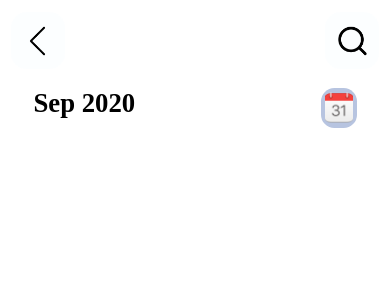
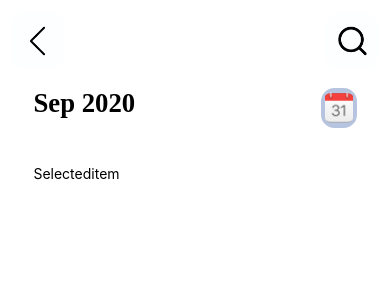
Before and after one commit to Mansoorali121/React-Native-Interview-Preparation, a React Native app: screen / in a window 390 px wide. Shown: the top 300 px of the page. Built offline with nearby package versions, Linux system fonts and the light colour scheme.

Commit message:
selected item UI

```diff
--- a/App.js
+++ b/App.js
@@ -150,8 +150,9 @@
 import { StyleSheet, Text, View } from 'react-native';
 import React from 'react';
 import { s } from 'react-native-size-matters';
-import T3header from "./src/components/T3header";
-import T3text from "./src/components/T3text";
+import T3header from './src/components/T3header';
+import T3text from './src/components/T3text';
+import Selecteditem from './src/components/Selecteditem';
 
 const App = () => {
   return (
@@ -159,6 +160,7 @@ const App = () => {
       <View style={{ marginHorizontal: s(10), backgroundColor: '#fff' }}>
         <T3header />
         <T3text />
+        <Selecteditem />
       </View>
     </View>
   );
--- /dev/null
+++ b/src/components/Selecteditem.js
@@ -0,0 +1,19 @@
+import { StyleSheet, Text, View } from 'react-native'
+import React from 'react'
+import { vs ,s} from 'react-native-size-matters';
+
+const Selecteditem = () => {
+  return (
+    <View style={styles.cont}>
+      <Text>Selecteditem</Text>
+    </View>
+  )
+}
+
+export default Selecteditem;
+
+const styles = StyleSheet.create({
+    cont:{marginTop:vs(30), marginHorizontal:s
+        (20)
+    },
+})
```
